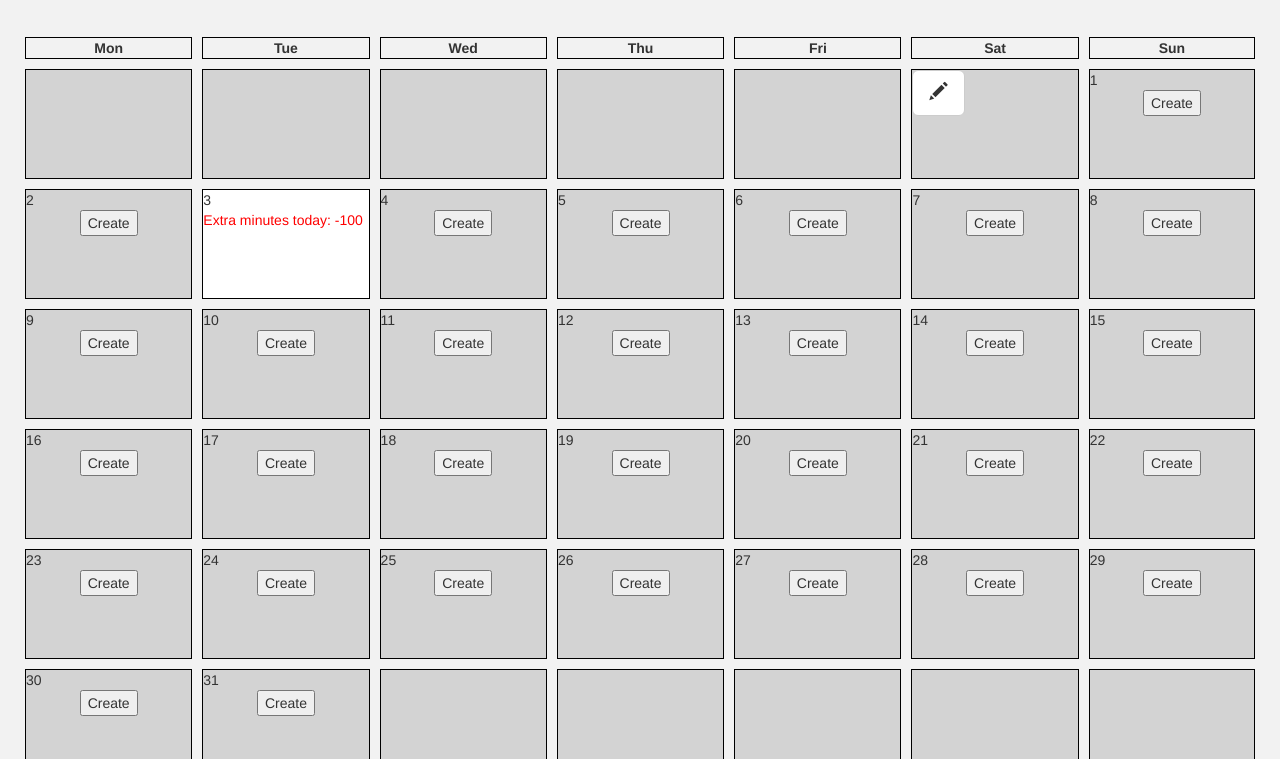
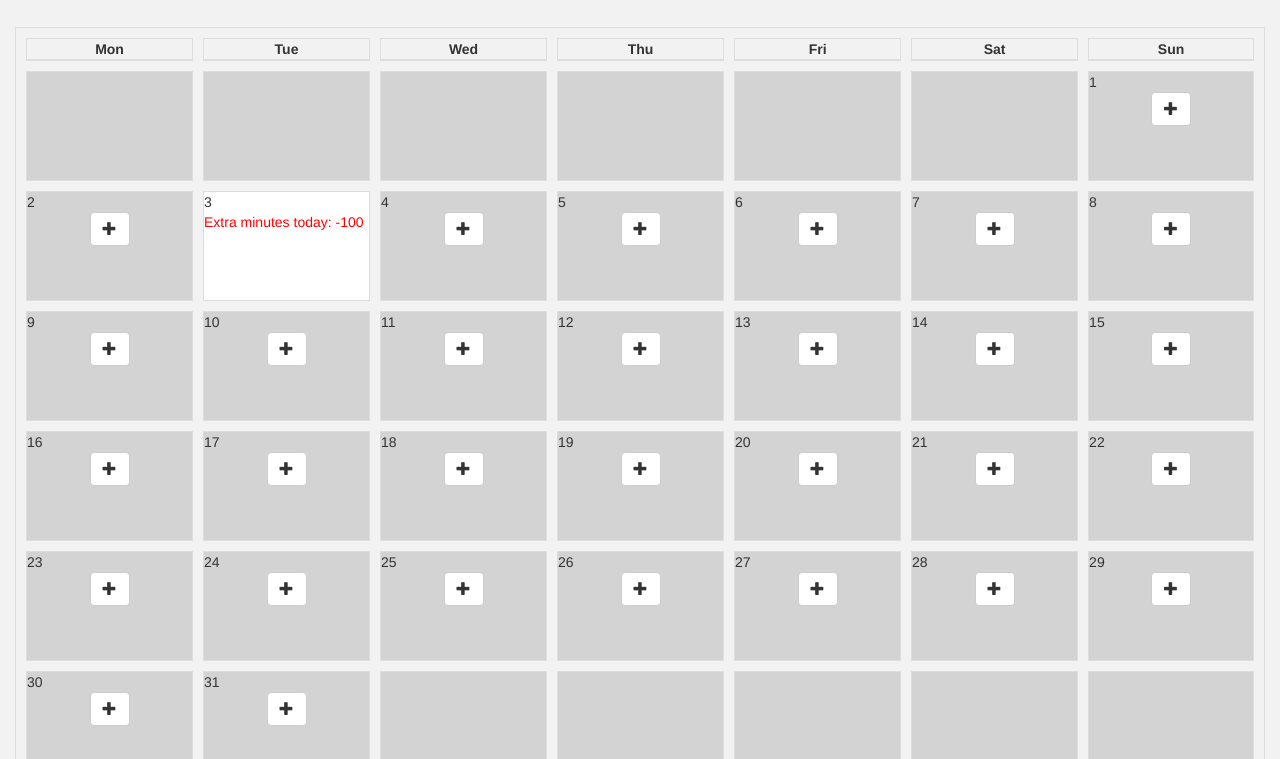
Before and after one commit to kovacskornel/TLOG16FrontEnd, a website: page TLOG16FrontEnd/public_html/index.html in a window 1280 px wide. Shown: the part 210-969 px from the top of the page. Drawn offline with nearby package versions, Linux system fonts and the light colour scheme.

Commit message:
calendar view finished

```diff
--- a/TLOG16FrontEnd/public_html/TimeLogger styles.css
+++ b/TLOG16FrontEnd/public_html/TimeLogger styles.css
@@ -60,9 +60,8 @@ td{
 }
 
 .buttn{
-    align-items: center;
+
     text-align: center;
-    vertical-align: central;
 }
 
 .ibox{
--- a/TLOG16FrontEnd/public_html/index.html
+++ b/TLOG16FrontEnd/public_html/index.html
@@ -33,11 +33,16 @@ and open the template in the editor.
                     <br>Sum of minutes: 350
                 </div>
                 <div class="col-md-2"></div>
-                <div class="col-md-2 col-xs-12 sel">
-                    2017-01
+                <div class="col-lg-2 col-md-4 col-xs-12 sel">
+                    <button type="button" class="btn btn-default btn-lg" aria-label="Left Align">
+  <span class="glyphicon glyphicon-menu-left" aria-hidden="true"></span>
+</button>2017-01
+<button type="button" class="btn btn-default btn-lg" aria-label="Left Align">
+  <span class="glyphicon glyphicon-menu-right" aria-hidden="true"></span>
+</button>
                 </div>
             </div>
-                <table>
+                <table class = "table-bordered">
                     <thead>
                         <tr>
                             <th>Mon</th>
@@ -56,52 +61,49 @@ and open the template in the editor.
                             <td></td>
                             <td></td>
                             <td></td>
-                            <td><button type="button" class="btn btn-default btn-lg buttn">
-                                <span class="glyphicon glyphicon-pencil" aria-hidden="true"></span>
-                                </button>
-                            </td>
-                            <td>1<div class ="buttn"><input type="submit" value="Create" name="create"/></div></td>
+                            <td></td>
+                            <td>1<div class="buttn"><button type="button" class=" btn-default btn-md btn">                                <span class="glyphicon glyphicon-plus" aria-hidden="true"></span>                                    </button></div></div></td>
                         </tr>
                         <tr>
-                            <td>2<div class ="buttn"><input type="submit" value="Create" name="create"/></div></td>
+                            <td>2<div class="buttn"><button type="button" class=" btn-default btn-md btn">                                <span class="glyphicon glyphicon-plus" aria-hidden="true"></span>                                    </button></div></div></td>
                             <td class="workday">3<br/>
                     <font class="red">Extra minutes today: -100</font></td>
-                            <td>4<div class ="buttn"><input type="submit" value="Create" name="create"/></div></td>
-                            <td>5<div class ="buttn"><input type="submit" value="Create" name="create"/></div></td>
-                            <td>6<div class ="buttn"><input type="submit" value="Create" name="create"/></div></td>
-                            <td>7<div class ="buttn"><input type="submit" value="Create" name="create"/></div></td>
-                            <td>8<div class ="buttn"><input type="submit" value="Create" name="create"/></div></td>
+                            <td>4<div class="buttn"><button type="button" class=" btn-default btn-md btn">                                <span class="glyphicon glyphicon-plus" aria-hidden="true"></span>                                    </button></div></div></td>
+                            <td>5<div class="buttn"><button type="button" class=" btn-default btn-md btn">                                <span class="glyphicon glyphicon-plus" aria-hidden="true"></span>                                    </button></div></div></td>
+                            <td>6<div class="buttn"><button type="button" class=" btn-default btn-md btn">                                <span class="glyphicon glyphicon-plus" aria-hidden="true"></span>                                    </button></div></div></td>
+                            <td>7<div class="buttn"><button type="button" class=" btn-default btn-md btn">                                <span class="glyphicon glyphicon-plus" aria-hidden="true"></span>                                    </button></div></div></td>
+                            <td>8<div class="buttn"><button type="button" class=" btn-default btn-md btn">                                <span class="glyphicon glyphicon-plus" aria-hidden="true"></span>                                    </button></div></div></td>
                         </tr>
                         <tr>
-                            <td>9<div class ="buttn"><input type="submit" value="Create" name="create"/></div></td>
-                            <td>10<div class ="buttn"><input type="submit" value="Create" name="create"/></div></td>
-                            <td>11<div class ="buttn"><input type="submit" value="Create" name="create"/></div></td>
-                            <td>12<div class ="buttn"><input type="submit" value="Create" name="create"/></div></td>
-                            <td>13<div class ="buttn"><input type="submit" value="Create" name="create"/></div></td>
-                            <td>14<div class ="buttn"><input type="submit" value="Create" name="create"/></div></td>
-                            <td>15<div class ="buttn"><input type="submit" value="Create" name="create"/></div></td>
+                            <td>9<div class="buttn"><button type="button" class=" btn-default btn-md btn">                                <span class="glyphicon glyphicon-plus" aria-hidden="true"></span>                                    </button></div></div></td>
+                            <td>10<div class="buttn"><button type="button" class=" btn-default btn-md btn">                                <span class="glyphicon glyphicon-plus" aria-hidden="true"></span>                                    </button></div></div></td>
+                            <td>11<div class="buttn"><button type="button" class=" btn-default btn-md btn">                                <span class="glyphicon glyphicon-plus" aria-hidden="true"></span>                                    </button></div></div></td>
+                            <td>12<div class="buttn"><button type="button" class=" btn-default btn-md btn">                                <span class="glyphicon glyphicon-plus" aria-hidden="true"></span>                                    </button></div></div></td>
+                            <td>13<div class="buttn"><button type="button" class=" btn-default btn-md btn">                                <span class="glyphicon glyphicon-plus" aria-hidden="true"></span>                                    </button></div></div></td>
+                            <td>14<div class="buttn"><button type="button" class=" btn-default btn-md btn">                                <span class="glyphicon glyphicon-plus" aria-hidden="true"></span>                                    </button></div></div></td>
+                            <td>15<div class="buttn"><button type="button" class=" btn-default btn-md btn">                                <span class="glyphicon glyphicon-plus" aria-hidden="true"></span>                                    </button></div></div></td>
                         </tr>
                         <tr>
-                            <td>16<div class ="buttn"><input type="submit" value="Create" name="create"/></div></td>
-                            <td>17<div class ="buttn"><input type="submit" value="Create" name="create"/></div></td>
-                            <td>18<div class ="buttn"><input type="submit" value="Create" name="create"/></div></td>
-                            <td>19<div class ="buttn"><input type="submit" value="Create" name="create"/></div></td>
-                            <td>20<div class ="buttn"><input type="submit" value="Create" name="create"/></div></td>
-                            <td>21<div class ="buttn"><input type="submit" value="Create" name="create"/></div></td>
-                            <td>22<div class ="buttn"><input type="submit" value="Create" name="create"/></div></td>
+                            <td>16<div class="buttn"><button type="button" class=" btn-default btn-md btn">                                <span class="glyphicon glyphicon-plus" aria-hidden="true"></span>                                    </button></div></div></td>
+                            <td>17<div class="buttn"><button type="button" class=" btn-default btn-md btn">                                <span class="glyphicon glyphicon-plus" aria-hidden="true"></span>                                    </button></div></div></td>
+                            <td>18<div class="buttn"><button type="button" class=" btn-default btn-md btn">                                <span class="glyphicon glyphicon-plus" aria-hidden="true"></span>                                    </button></div></div></td>
+                            <td>19<div class="buttn"><button type="button" class=" btn-default btn-md btn">                                <span class="glyphicon glyphicon-plus" aria-hidden="true"></span>                                    </button></div></div></td>
+                            <td>20<div class="buttn"><button type="button" class=" btn-default btn-md btn">                                <span class="glyphicon glyphicon-plus" aria-hidden="true"></span>                                    </button></div></div></td>
+                            <td>21<div class="buttn"><button type="button" class=" btn-default btn-md btn">                                <span class="glyphicon glyphicon-plus" aria-hidden="true"></span>                                    </button></div></div></td>
+                            <td>22<div class="buttn"><button type="button" class=" btn-default btn-md btn">                                <span class="glyphicon glyphicon-plus" aria-hidden="true"></span>                                    </button></div></div></td>
                         </tr>
                         <tr>
-                            <td>23<div class ="buttn"><input type="submit" value="Create" name="create"/></div></td>
-                            <td>24<div class ="buttn"><input type="submit" value="Create" name="create"/></div></td>
-                            <td>25<div class ="buttn"><input type="submit" value="Create" name="create"/></div></td>
-                            <td>26<div class ="buttn"><input type="submit" value="Create" name="create"/></div></td>
-                            <td>27<div class ="buttn"><input type="submit" value="Create" name="create"/></div></td>
-                            <td>28<div class ="buttn"><input type="submit" value="Create" name="create"/></div></td>
-                            <td>29<div class ="buttn"><input type="submit" value="Create" name="create"/></div></td>
+                            <td>23<div class="buttn"><button type="button" class=" btn-default btn-md btn">                                <span class="glyphicon glyphicon-plus" aria-hidden="true"></span>                                    </button></div></div></td>
+                            <td>24<div class="buttn"><button type="button" class=" btn-default btn-md btn">                                <span class="glyphicon glyphicon-plus" aria-hidden="true"></span>                                    </button></div></div></td>
+                            <td>25<div class="buttn"><button type="button" class=" btn-default btn-md btn">                                <span class="glyphicon glyphicon-plus" aria-hidden="true"></span>                                    </button></div></div></td>
+                            <td>26<div class="buttn"><button type="button" class=" btn-default btn-md btn">                                <span class="glyphicon glyphicon-plus" aria-hidden="true"></span>                                    </button></div></div></td>
+                            <td>27<div class="buttn"><button type="button" class=" btn-default btn-md btn">                                <span class="glyphicon glyphicon-plus" aria-hidden="true"></span>                                    </button></div></div></td>
+                            <td>28<div class="buttn"><button type="button" class=" btn-default btn-md btn">                                <span class="glyphicon glyphicon-plus" aria-hidden="true"></span>                                    </button></div></div></td>
+                            <td>29<div class="buttn"><button type="button" class=" btn-default btn-md btn">                                <span class="glyphicon glyphicon-plus" aria-hidden="true"></span>                                    </button></div></div></td>
                         </tr>
                         <tr>
-                            <td>30<div class ="buttn"><input type="submit" value="Create" name="create"/></div></td>
-                            <td>31<div class ="buttn"><input type="submit" value="Create" name="create"/></div></td>
+                            <td>30<div class="buttn"><button type="button" class=" btn-default btn-md btn">                                <span class="glyphicon glyphicon-plus" aria-hidden="true"></span>                                    </button></div></div></td>
+                            <td>31<div class="buttn"><button type="button" class=" btn-default btn-md btn">                                <span class="glyphicon glyphicon-plus" aria-hidden="true"></span>                                    </button></div></div></td>
                             <td></td>
                             <td></td>
                             <td></td>
```
